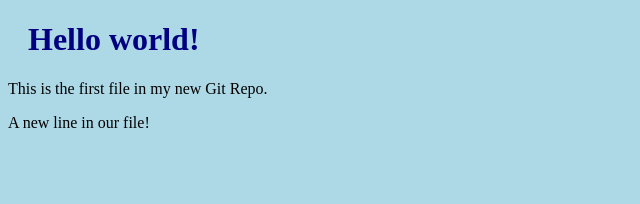
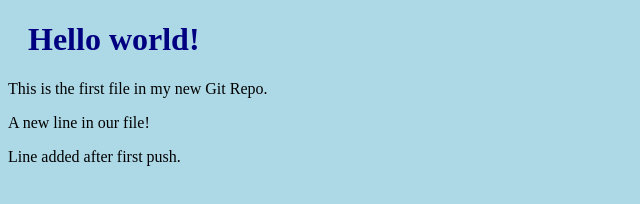
Before and after one commit to manish11102/testing, a plain HTML site: page index.html in a window 1280 px wide. Shown: the whole page, without its empty margins (0-640 px from the left). Drawn offline with Linux system fonts and the light colour scheme.

Commit message:
Update index.html

```diff
--- a/index.html
+++ b/index.html
@@ -9,5 +9,6 @@
 <h1>Hello world!</h1>
 <p>This is the first file in my new Git Repo.</p>
 <p>A new line in our file!</p>
+<p>Line added after first push.</p>
 </body>
 </html>
```
